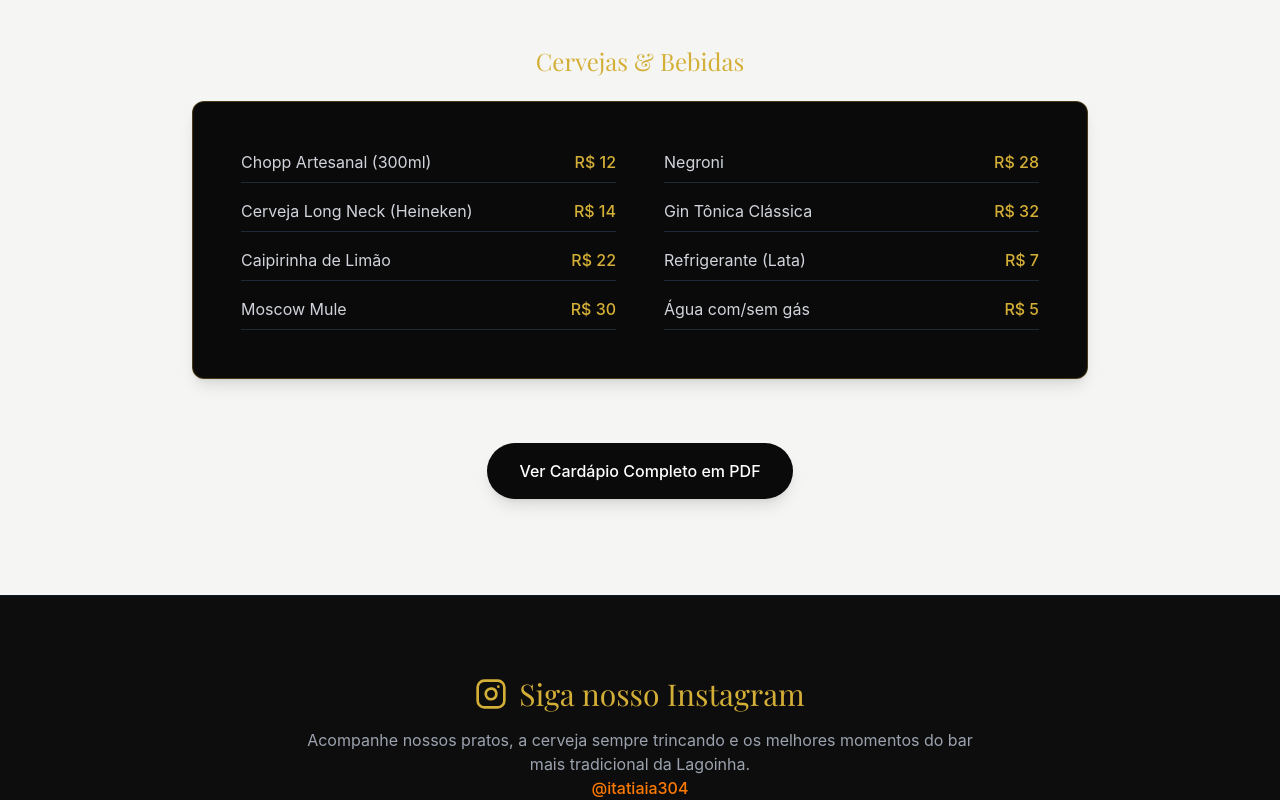
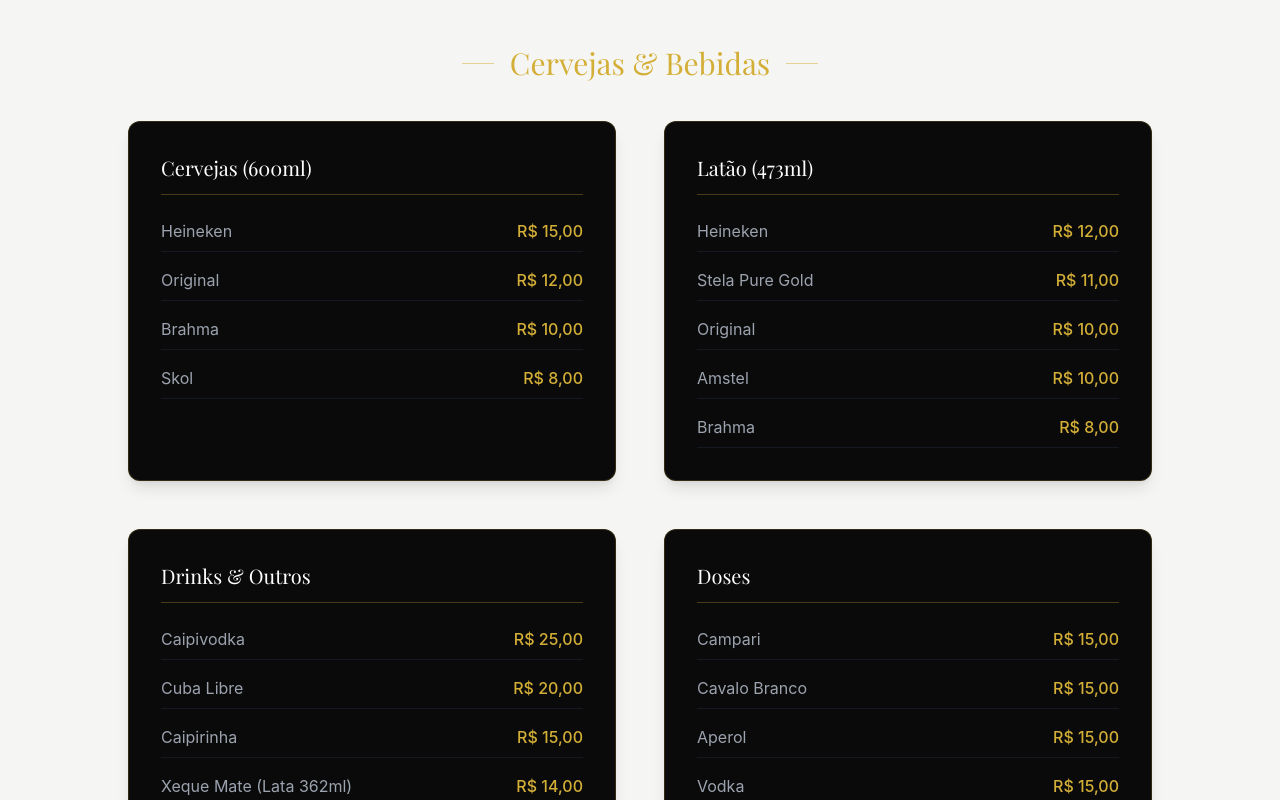
Before and after one commit to BernardoPiresMascarenhas/Site-Itatiaia-304-Bar---Restaurante, a React (Vite) app in the folder itatiaia304/: page / in a window 1280 px wide. Shown: the part 3820-4620 px from the top of the page. Built offline with nearby package versions, Linux system fonts and the light colour scheme; a web font is replaced by a local one.

Commit message:
feat: adiciona meta tags de open graph para link no whatsapp

```diff
--- a/itatiaia304/index.html
+++ b/itatiaia304/index.html
@@ -9,6 +9,21 @@
     <link rel="preconnect" href="https://fonts.googleapis.com">
     <link rel="preconnect" href="https://fonts.gstatic.com" crossorigin>
     <link href="https://fonts.googleapis.com/css2?family=Playfair+Display:ital,wght@0,400;0,500;0,600;0,700;1,400;1,500&display=swap" rel="stylesheet">
+
+    <meta property="og:type" content="website" />
+    <meta property="og:title" content="Itatiaia 304 | O Bar da Lagoinha" />
+    <meta property="og:description" content="Comida de verdade e cerveja gelada. O ponto de encontro perfeito para boas conversas em um ambiente acolhedor. Faça seu pedido!" />
+    <meta property="og:url" content="https://itatiaia304.com.br/" />
+
+    <meta property="og:image" content="https://itatiaia304.com.br/capa-link.jpg" />
+    <meta property="og:image:width" content="1200" />
+    <meta property="og:image:height" content="630" />
+
+    <meta name="twitter:card" content="summary_large_image" />
+    <meta name="twitter:title" content="Itatiaia 304 | O Bar da Lagoinha" />
+    <meta name="twitter:description" content="Comida de verdade e cerveja gelada. O ponto de encontro perfeito para boas conversas em um ambiente acolhedor. Faça seu pedido!" />
+    <meta name="twitter:image" content="https://itatiaia304.com.br/capa-link.jpg" />
+
     </head>
   <body>
     <div id="root"></div>
--- a/itatiaia304/src/App.tsx
+++ b/itatiaia304/src/App.tsx
@@ -36,6 +36,58 @@
     "/local/local6.jpeg",
     "/local/local7.jpeg",
     "/local/local8.jpeg",
+  ];
+
+  // Cardápio de Bebidas Estruturado
+  const cardapioBebidas = [
+    {
+      categoria: "Cervejas (600ml)",
+      itens: [
+        { nome: "Heineken", preco: "15,00" },
+        { nome: "Original", preco: "12,00" },
+        { nome: "Brahma", preco: "10,00" },
+        { nome: "Skol", preco: "8,00" },
+      ]
+    },
+    {
+      categoria: "Latão (473ml)",
+      itens: [
+        { nome: "Heineken", preco: "12,00" },
+        { nome: "Stela Pure Gold", preco: "11,00" },
+        { nome: "Original", preco: "10,00" },
+        { nome: "Amstel", preco: "10,00" },
+        { nome: "Brahma", preco: "8,00" },
+      ]
+    },
+    {
+      categoria: "Drinks & Outros",
+      itens: [
+        { nome: "Caipivodka", preco: "25,00" },
+        { nome: "Cuba Libre", preco: "20,00" },
+        { nome: "Caipirinha", preco: "15,00" },
+        { nome: "Xeque Mate (Lata 362ml)", preco: "14,00" },
+        { nome: "Smirnoff ICE (Lata 269ml)", preco: "12,00" },
+        { nome: "Beats (Garrafa 269ml)", preco: "12,00" },
+        { nome: "Beats (Lata 269ml)", preco: "12,00" },
+        { nome: "Red Bull (Lata 250ml)", preco: "12,00" },
+      ]
+    },
+    {
+      categoria: "Doses",
+      itens: [
+        { nome: "Campari", preco: "15,00" },
+        { nome: "Cavalo Branco", preco: "15,00" },
+        { nome: "Aperol", preco: "15,00" },
+        { nome: "Vodka", preco: "15,00" },
+        { nome: "Taça Vinho Branco Seco", preco: "15,00" },
+        { nome: "Bacardi", preco: "12,00" },
+        { nome: "Tequila", preco: "10,00" },
+        { nome: "Domecq", preco: "6,00" },
+        { nome: "Cachaça Seleta", preco: "6,00" },
+        { nome: "Cachaça da Roça", preco: "3,00" },
+        { nome: "Presidente", preco: "3,00" },
+      ]
+    }
   ];
 
   // Referência para o container do carrossel
@@ -84,7 +136,7 @@
     scrollToSection(e, sectionId);
   };
 
-  const whatsappNumber = "5531996625970";
+  const whatsappNumber = "5531996505970";
 
   return (
 
@@ -129,7 +181,7 @@
               <a href="#instagram" onClick={(e) => scrollToSection(e, 'instagram')} className="text-white hover:text-bar-gold transition">Feed</a>
               <a href="#contato" onClick={(e) => scrollToSection(e, 'contato')} className="text-white hover:text-bar-gold transition">Contato</a>
               <a
-                href={`https://www.ifood.com.br/delivery/belo-horizonte-mg/itatiaia-304-bonfim/af20a8e8-5791-45e5-bc50-7a12732ac233?utm_medium=share`}
+                href={`https://wa.me/${whatsappNumber}`}
                 target="_blank"
                 rel="noreferrer"
                 className="bg-bar-orange hover:bg-orange-600 text-white px-6 py-2 rounded-full font-medium transition shadow-lg shadow-orange-500/30"
@@ -423,53 +475,37 @@
 
           </div>
 
-          {/* LISTA DE BEBIDAS (SEM IMAGENS, SÓ VALORES) */}
-          <div className="max-w-4xl mx-auto">
-            <h4 className="text-2xl font-serif text-bar-gold mb-6 text-center">Cervejas & Bebidas</h4>
+          {/* LISTA DE BEBIDAS (Categorizada e Mapeada) */}
+          <div className="max-w-5xl mx-auto mt-16">
+            <h4 className="text-3xl font-serif text-bar-gold mb-10 text-center flex items-center justify-center gap-4">
+              <span className="w-8 h-px bg-bar-gold/50"></span>
+              Cervejas & Bebidas
+              <span className="w-8 h-px bg-bar-gold/50"></span>
+            </h4>
 
-            <div className="bg-bar-black p-8 md:p-12 rounded-xl shadow-lg border border-bar-gold/30">
-              <div className="grid grid-cols-1 md:grid-cols-2 gap-x-12 gap-y-6 text-gray-300">
+            {/* O Grid principal que divide as categorias */}
+            <div className="grid grid-cols-1 md:grid-cols-2 gap-8 md:gap-12">
 
-                {/* Coluna 1 Bebidas */}
-                <ul className="space-y-4">
-                  <li className="flex justify-between border-b border-gray-800 pb-2 hover:text-white transition cursor-default">
-                    <span>Chopp Artesanal (300ml)</span>
-                    <span className="text-bar-gold font-medium">R$ 12</span>
-                  </li>
-                  <li className="flex justify-between border-b border-gray-800 pb-2 hover:text-white transition cursor-default">
-                    <span>Cerveja Long Neck (Heineken)</span>
-                    <span className="text-bar-gold font-medium">R$ 14</span>
-                  </li>
-                  <li className="flex justify-between border-b border-gray-800 pb-2 hover:text-white transition cursor-default">
-                    <span>Caipirinha de Limão</span>
-                    <span className="text-bar-gold font-medium">R$ 22</span>
-                  </li>
-                  <li className="flex justify-between border-b border-gray-800 pb-2 hover:text-white transition cursor-default">
-                    <span>Moscow Mule</span>
-                    <span className="text-bar-gold font-medium">R$ 30</span>
-                  </li>
-                </ul>
+              {/* O map percorre cada categoria do nosso Array */}
+              {cardapioBebidas.map((bloco, index) => (
+                <div key={index} className="bg-bar-black p-6 md:p-8 rounded-xl shadow-lg border border-bar-gold/20">
+                  {/* Título da Categoria */}
+                  <h5 className="text-xl font-serif text-white mb-6 border-b border-bar-gold/30 pb-3">
+                    {bloco.categoria}
+                  </h5>
 
-                {/* Coluna 2 Bebidas */}
-                <ul className="space-y-4">
-                  <li className="flex justify-between border-b border-gray-800 pb-2 hover:text-white transition cursor-default">
-                    <span>Negroni</span>
-                    <span className="text-bar-gold font-medium">R$ 28</span>
-                  </li>
-                  <li className="flex justify-between border-b border-gray-800 pb-2 hover:text-white transition cursor-default">
-                    <span>Gin Tônica Clássica</span>
-                    <span className="text-bar-gold font-medium">R$ 32</span>
-                  </li>
-                  <li className="flex justify-between border-b border-gray-800 pb-2 hover:text-white transition cursor-default">
-                    <span>Refrigerante (Lata)</span>
-                    <span className="text-bar-gold font-medium">R$ 7</span>
-                  </li>
-                  <li className="flex justify-between border-b border-gray-800 pb-2 hover:text-white transition cursor-default">
-                    <span>Água com/sem gás</span>
-                    <span className="text-bar-gold font-medium">R$ 5</span>
-                  </li>
-                </ul>
-              </div>
+                  {/* Lista de itens dentro da categoria */}
+                  <ul className="space-y-4">
+                    {bloco.itens.map((item, itemIndex) => (
+                      <li key={itemIndex} className="flex justify-between border-b border-gray-800/50 pb-2 hover:text-white text-gray-400 transition cursor-default">
+                        <span className="pr-4">{item.nome}</span>
+                        <span className="text-bar-gold font-medium whitespace-nowrap">R$ {item.preco}</span>
+                      </li>
+                    ))}
+                  </ul>
+                </div>
+              ))}
+
             </div>
           </div>
 
@@ -736,12 +772,12 @@
                 Bateu a fome? Peça direto com a nossa equipe para entrega na região ou retirada no balcão.
               </p>
               <a
-                href={`https://wa.me/${whatsappNumber}`}
+                href={`https://www.ifood.com.br/delivery/belo-horizonte-mg/itatiaia-304-bonfim/af20a8e8-5791-45e5-bc50-7a12732ac233?utm_medium=share`}
                 target="_blank"
                 rel="noreferrer"
                 className="bg-bar-orange hover:bg-orange-600 text-white px-8 py-4 rounded-lg font-medium transition w-full text-center shadow-lg shadow-orange-500/20 flex items-center justify-center gap-2"
               >
-                Pedir pelo WhatsApp
+                Pedir pelo iFood
               </a>
             </div>
           </div>
```
Also changed, not shown: itatiaia304/public/capa-link.jpg (added).
